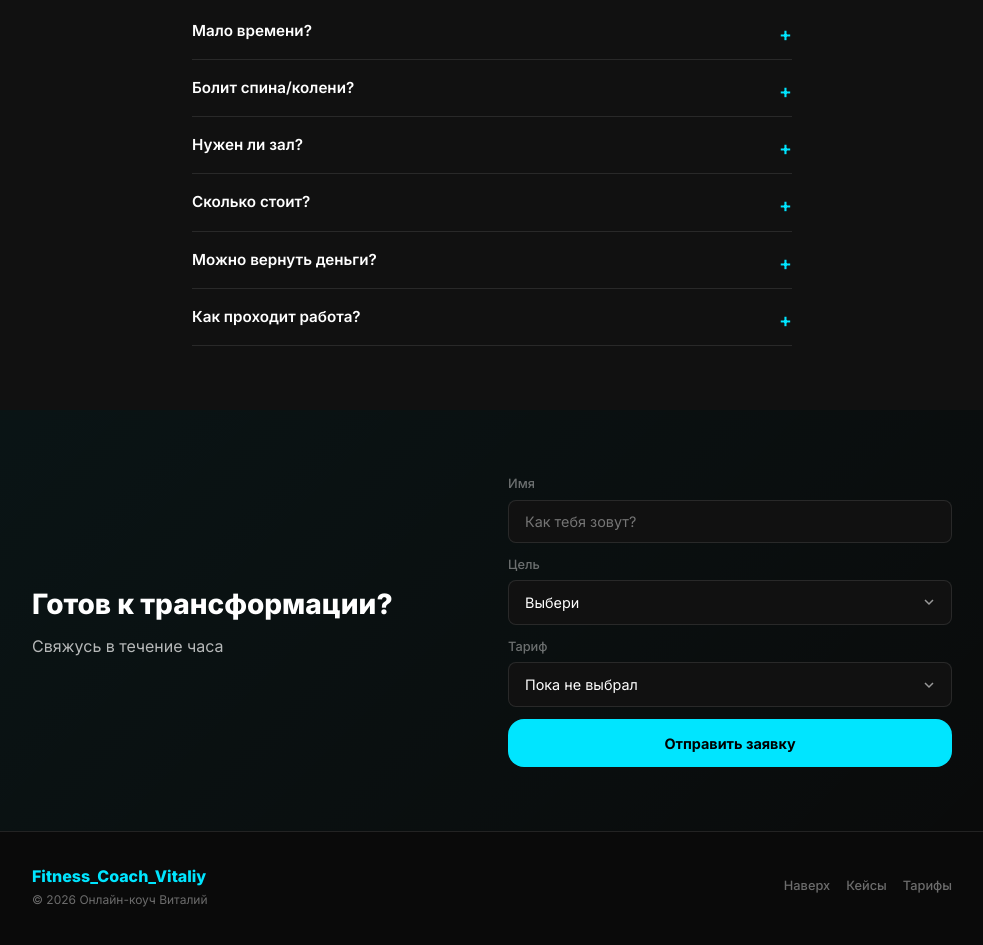
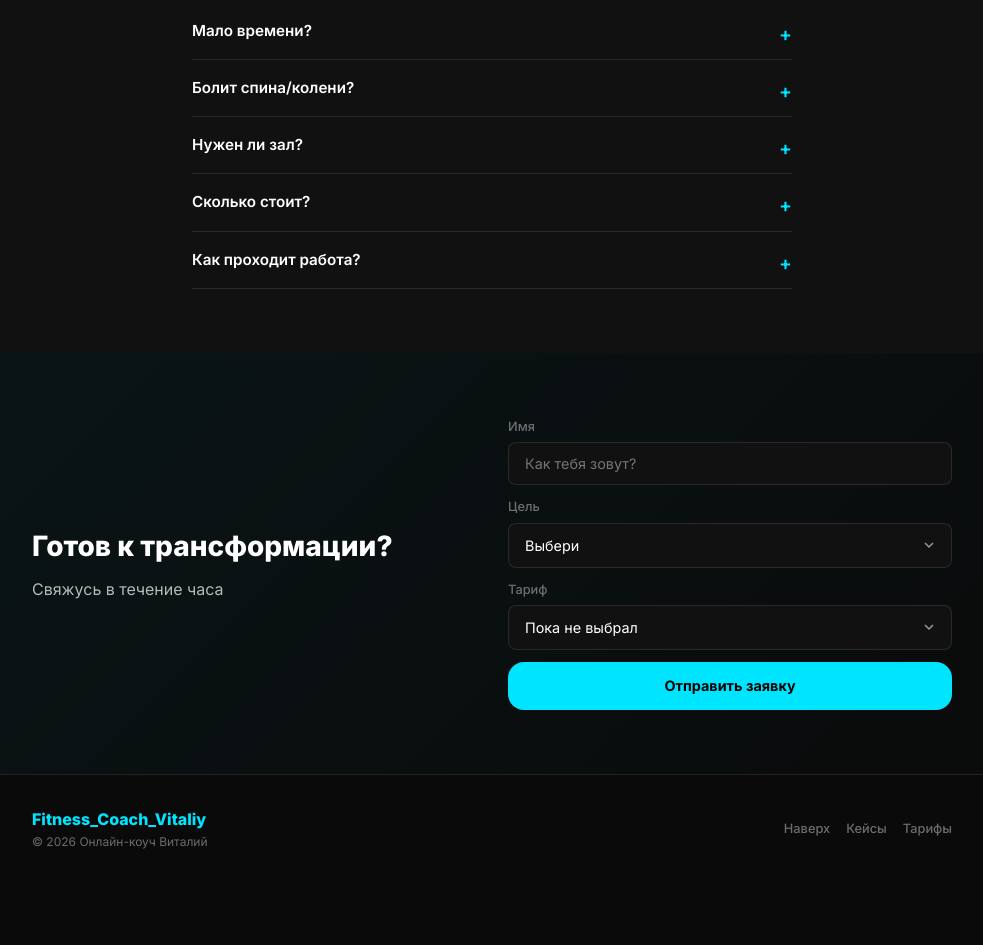
Before and after one commit to vitaman9646/phoenix-fitness-mini, a website: page public/index.html in a window 1280 px wide. Shown: the part 8925-9870 px from the top of the page, without its empty margins (148-1131 px from the left). Drawn offline with Linux system fonts and the light colour scheme.

Commit message:
Remove FAQ item about money refund

```diff
--- a/public/index.html
+++ b/public/index.html
@@ -645,7 +645,6 @@
         <details class="faq-item reveal" data-cat="training"><summary>Болит спина/колени?</summary><p>Учту ограничения. Безопасные упражнения.</p></details>
         <details class="faq-item reveal" data-cat="training"><summary>Нужен ли зал?</summary><p>Нет, можно дома без инвентаря.</p></details>
         <details class="faq-item reveal" data-cat="pricing"><summary>Сколько стоит?</summary><p>890 / 1490 / 3990₽ в месяц.</p></details>
-        <details class="faq-item reveal" data-cat="pricing"><summary>Можно вернуть деньги?</summary><p>14 дней гарантия. 100% возврат.</p></details>
         <details class="faq-item reveal" data-cat="process"><summary>Как проходит работа?</summary><p>Всё в Telegram: программа, видео, чат.</p></details>
       </div>
       <div class="faq-empty" id="faqEmpty" style="display:none"><p>Не нашёл?</p><button class="btn btn-primary" id="askBtn">Спросить тренера</button></div>
```
